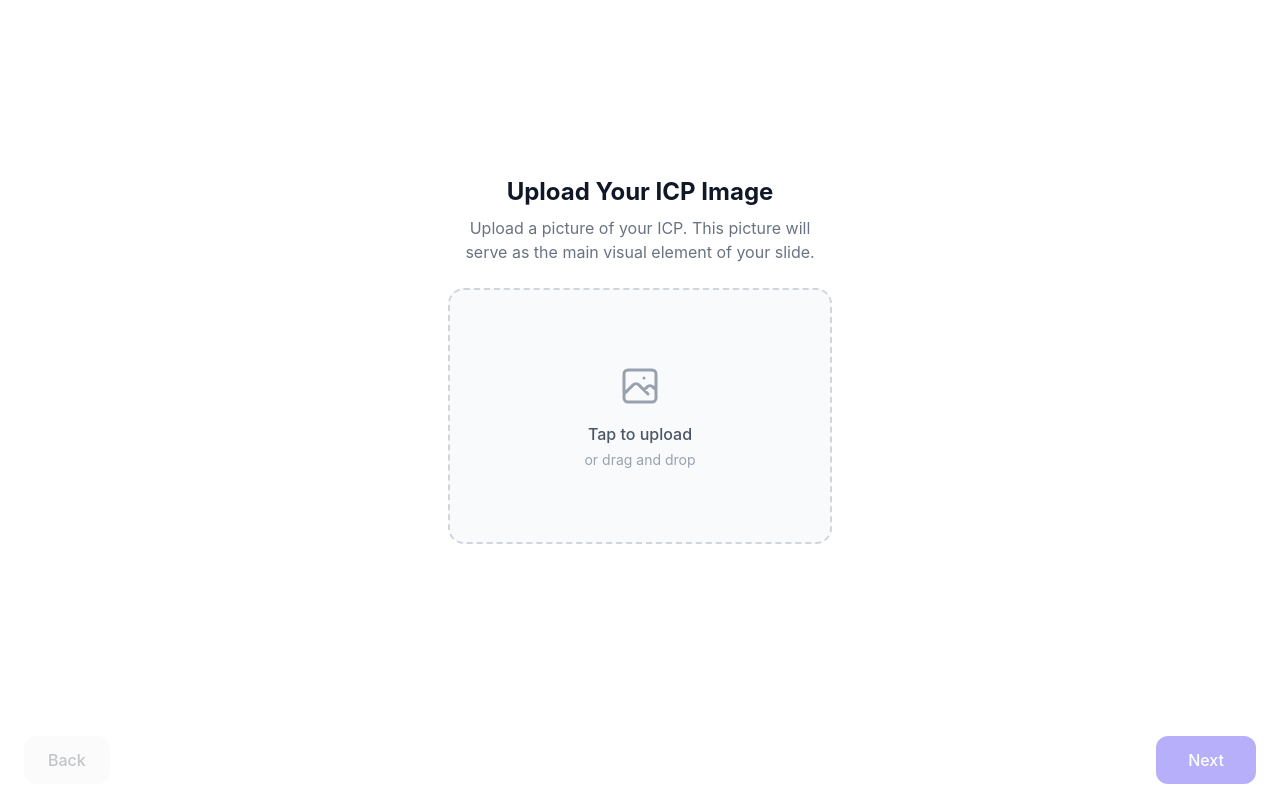
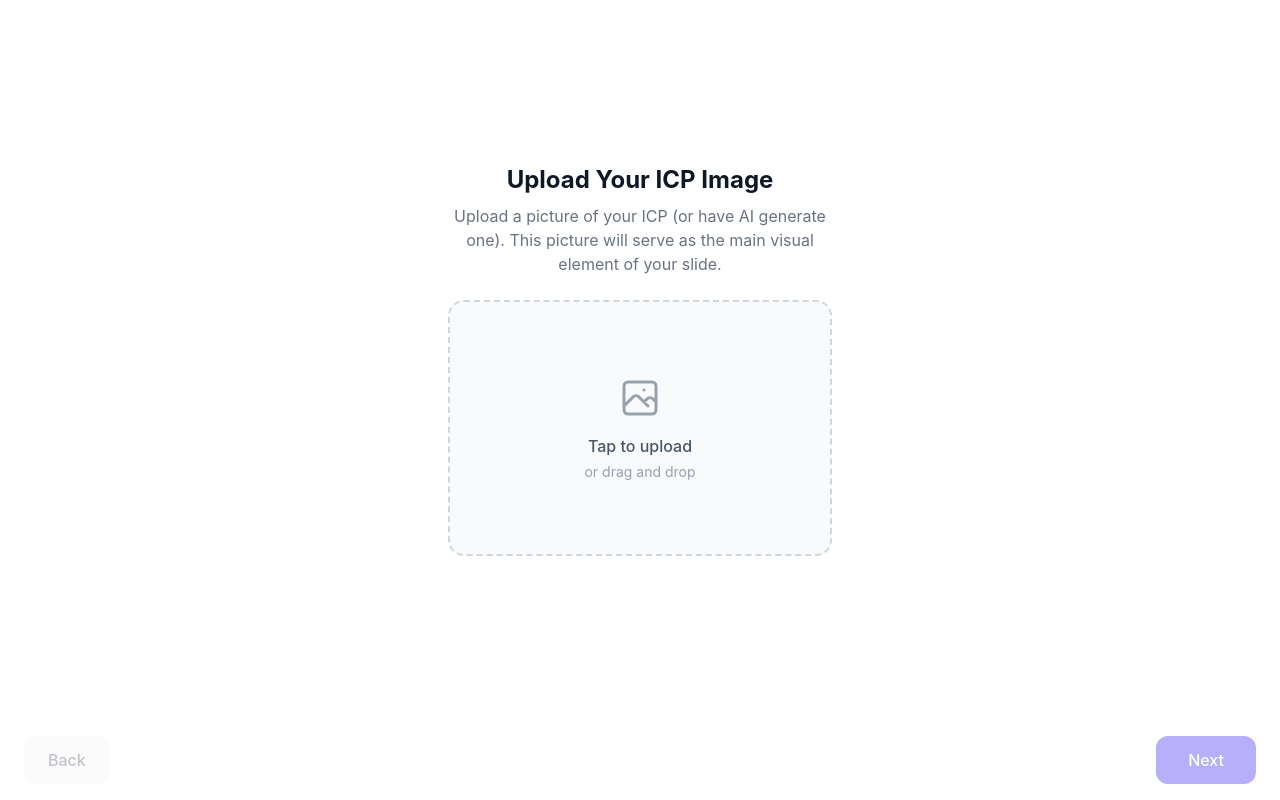
Before and after one commit to ericduffett/Assemble-Your-ICP, a React (Vite) app: page / in a window 1280 px wide. Both pictures are taken after a click on the button "Get Started". Built offline with nearby package versions, Linux system fonts and the light colour scheme.

Commit message:
Slightly wording tweak to image upload screen.

```diff
--- a/src/components/ImageUpload.tsx
+++ b/src/components/ImageUpload.tsx
@@ -51,7 +51,7 @@ export function ImageUpload({ currentImage, onImageSelected }: ImageUploadProps)
         Upload Your ICP Image
       </h2>
       <p className="text-base text-gray-500 mb-6 text-center max-w-sm">
-        Upload a picture of your ICP. This picture will serve as the main visual element of your slide.
+        Upload a picture of your ICP (or have AI generate one). This picture will serve as the main visual element of your slide.
       </p>
 
       {currentImage ? (
```
